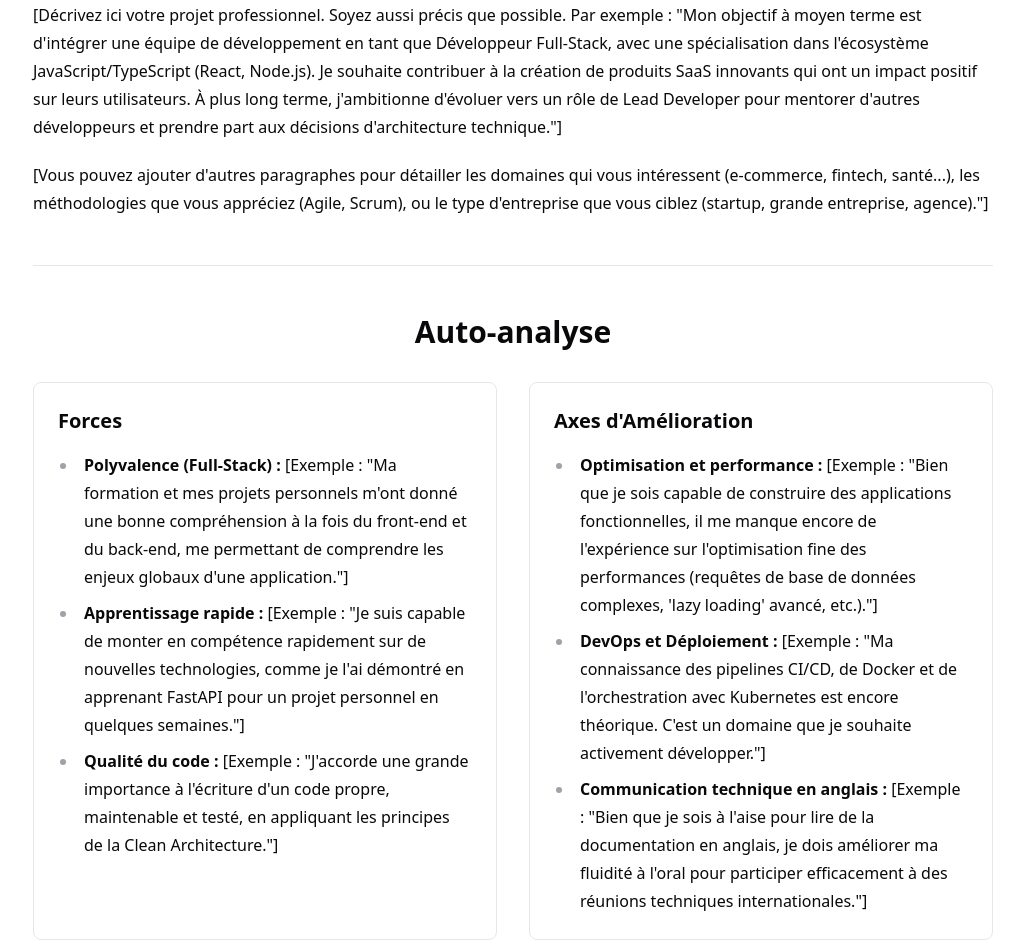
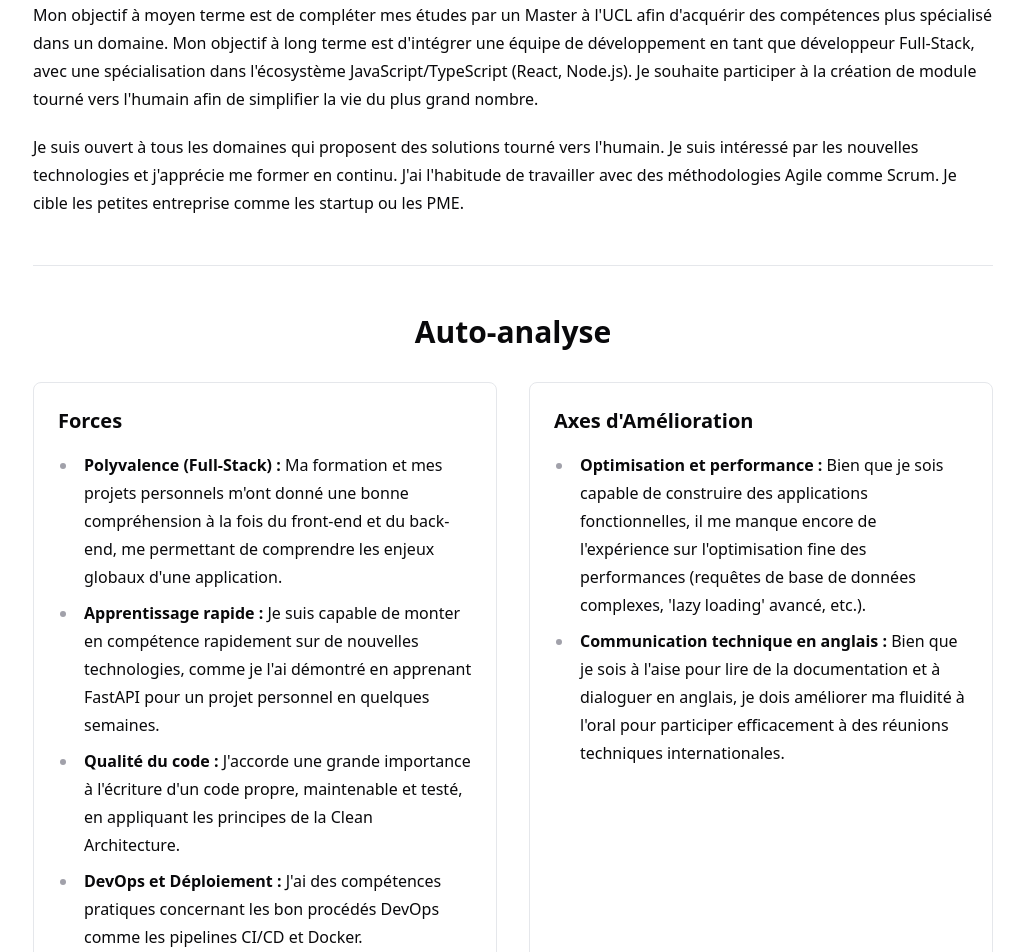
Before and after one commit to clemoudo/portfolio, a Next.js app in the folder web-app/: page /projet-pro in a window 1280 px wide. Shown: the part 300-1252 px from the top of the page, without its empty margins (127-1151 px from the left). Built offline with nearby package versions, Linux system fonts and the light colour scheme.

Commit message:
page projet pro

```diff
--- a/web-app/app/(pages)/projet-pro/page.tsx
+++ b/web-app/app/(pages)/projet-pro/page.tsx
@@ -3,7 +3,7 @@ export default function ProjetProPage() {
     <div className="container mx-auto max-w-screen-lg px-4 py-12 sm:px-6 lg:px-8">
       <div className="text-center">
         <h1 className="text-3xl font-bold tracking-tight sm:text-4xl">
-          Projet Professionnel
+          Projet professionnel
         </h1>
         <p className="text-foreground/80 mt-4 text-lg">
           Ma vision, mes ambitions et l'analyse de mon positionnement dans le
@@ -15,21 +15,20 @@ export default function ProjetProPage() {
       <div className="prose mt-12 max-w-none">
         <h2>Mon Objectif</h2>
         <p>
-          [Décrivez ici votre projet professionnel. Soyez aussi précis que
-          possible. Par exemple : "Mon objectif à moyen terme est d'intégrer une
-          équipe de développement en tant que Développeur Full-Stack, avec une
-          spécialisation dans l'écosystème JavaScript/TypeScript (React,
-          Node.js). Je souhaite contribuer à la création de produits SaaS
-          innovants qui ont un impact positif sur leurs utilisateurs. À plus
-          long terme, j'ambitionne d'évoluer vers un rôle de Lead Developer pour
-          mentorer d'autres développeurs et prendre part aux décisions
-          d'architecture technique."]
+          Mon objectif à moyen terme est de compléter mes études par un Master à
+          l'UCL afin d'acquérir des compétences plus spécialisé dans un domaine.
+          Mon objectif à long terme est d'intégrer une équipe de développement
+          en tant que développeur Full-Stack, avec une spécialisation dans
+          l'écosystème JavaScript/TypeScript (React, Node.js). Je souhaite
+          participer à la création de module tourné vers l'humain afin de
+          simplifier la vie du plus grand nombre.
         </p>
         <p>
-          [Vous pouvez ajouter d'autres paragraphes pour détailler les domaines
-          qui vous intéressent (e-commerce, fintech, santé...), les
-          méthodologies que vous appréciez (Agile, Scrum), ou le type
-          d'entreprise que vous ciblez (startup, grande entreprise, agence)."]
+          Je suis ouvert à tous les domaines qui proposent des solutions tourné
+          vers l'humain. Je suis intéressé par les nouvelles technologies et
+          j'apprécie me former en continu. J'ai l'habitude de travailler avec
+          des méthodologies Agile comme Scrum. Je cible les petites entreprise
+          comme les startup ou les PME.
         </p>
       </div>
 
@@ -46,21 +45,26 @@ export default function ProjetProPage() {
             <h3 className="text-xl font-semibold">Forces</h3>
             <ul className="prose mt-4 max-w-none list-disc pl-5">
               <li>
-                <strong>Polyvalence (Full-Stack) :</strong> [Exemple : "Ma
-                formation et mes projets personnels m'ont donné une bonne
-                compréhension à la fois du front-end et du back-end, me
-                permettant de comprendre les enjeux globaux d'une application."]
+                <strong>Polyvalence (Full-Stack) :</strong> Ma formation et mes
+                projets personnels m'ont donné une bonne compréhension à la fois
+                du front-end et du back-end, me permettant de comprendre les
+                enjeux globaux d'une application.
               </li>
               <li>
-                <strong>Apprentissage rapide :</strong> [Exemple : "Je suis
-                capable de monter en compétence rapidement sur de nouvelles
-                technologies, comme je l'ai démontré en apprenant FastAPI pour
-                un projet personnel en quelques semaines."]
+                <strong>Apprentissage rapide :</strong> Je suis capable de
+                monter en compétence rapidement sur de nouvelles technologies,
+                comme je l'ai démontré en apprenant FastAPI pour un projet
+                personnel en quelques semaines.
               </li>
               <li>
-                <strong>Qualité du code :</strong> [Exemple : "J'accorde une
-                grande importance à l'écriture d'un code propre, maintenable et
-                testé, en appliquant les principes de la Clean Architecture."]
+                <strong>Qualité du code :</strong> J'accorde une grande
+                importance à l'écriture d'un code propre, maintenable et testé,
+                en appliquant les principes de la Clean Architecture.
+              </li>
+              <li>
+                <strong>DevOps et Déploiement :</strong> J'ai des compétences
+                pratiques concernant les bon procédés DevOps comme les pipelines
+                CI/CD et Docker.
               </li>
               {/* Ajoutez d'autres points forts */}
             </ul>
@@ -71,23 +75,17 @@ export default function ProjetProPage() {
             <h3 className="text-xl font-semibold">Axes d'Amélioration</h3>
             <ul className="prose mt-4 max-w-none list-disc pl-5">
               <li>
-                <strong>Optimisation et performance :</strong> [Exemple : "Bien
-                que je sois capable de construire des applications
-                fonctionnelles, il me manque encore de l'expérience sur
-                l'optimisation fine des performances (requêtes de base de
-                données complexes, 'lazy loading' avancé, etc.)."]
+                <strong>Optimisation et performance :</strong> Bien que je sois
+                capable de construire des applications fonctionnelles, il me
+                manque encore de l'expérience sur l'optimisation fine des
+                performances (requêtes de base de données complexes, 'lazy
+                loading' avancé, etc.).
               </li>
               <li>
-                <strong>DevOps et Déploiement :</strong> [Exemple : "Ma
-                connaissance des pipelines CI/CD, de Docker et de
-                l'orchestration avec Kubernetes est encore théorique. C'est un
-                domaine que je souhaite activement développer."]
-              </li>
-              <li>
-                <strong>Communication technique en anglais :</strong> [Exemple :
-                "Bien que je sois à l'aise pour lire de la documentation en
+                <strong>Communication technique en anglais :</strong> Bien que
+                je sois à l'aise pour lire de la documentation et à dialoguer en
                 anglais, je dois améliorer ma fluidité à l'oral pour participer
-                efficacement à des réunions techniques internationales."]
+                efficacement à des réunions techniques internationales.
               </li>
               {/* Ajoutez d'autres points à améliorer */}
             </ul>
```
